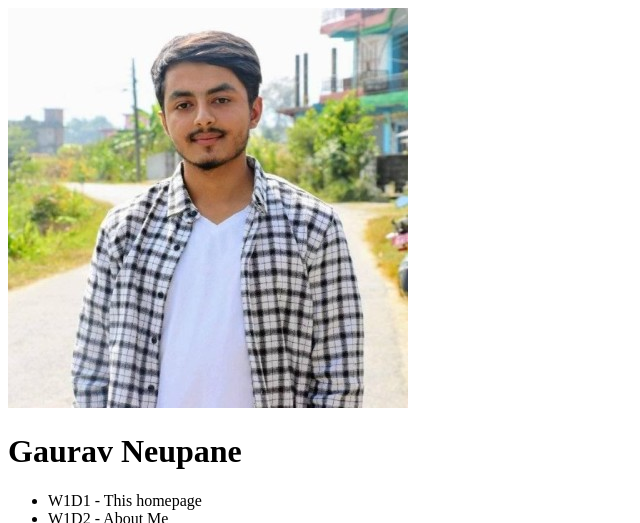
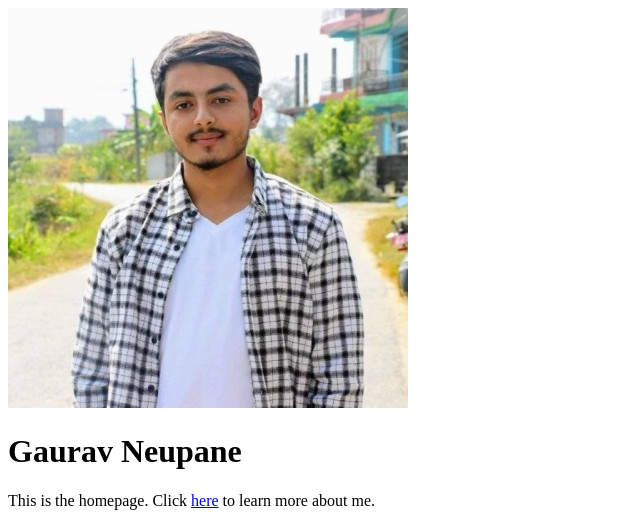
Before and after one commit to ngaurav07/wap_exercises_miu, a plain HTML site: page index.html in a window 1280 px wide. Shown: the top 523 px of the page, without its empty margins (0-640 px from the left). Drawn offline with Linux system fonts and the light colour scheme.

Commit message:
feat(aboutme): Link home page to aboutme

```diff
--- a/index.html
+++ b/index.html
@@ -8,6 +8,7 @@
 <body>
     <img src="images/profile.jpeg" alt="Profile picture" width="400" height="400">
     <h1 >Gaurav Neupane</h1>
+    <p>This is the homepage. Click <a href="aboutme/">here</a> to learn more about me.</p>
     <ul>
         <li>W1D1 - This homepage</li>
         <li>W1D2 - About Me</li>
```
Also changed, not shown: aboutme/index.html (renamed from w1d2recipe/aboutme.html), aboutme/style.css (renamed from w1d2recipe/style.css).
